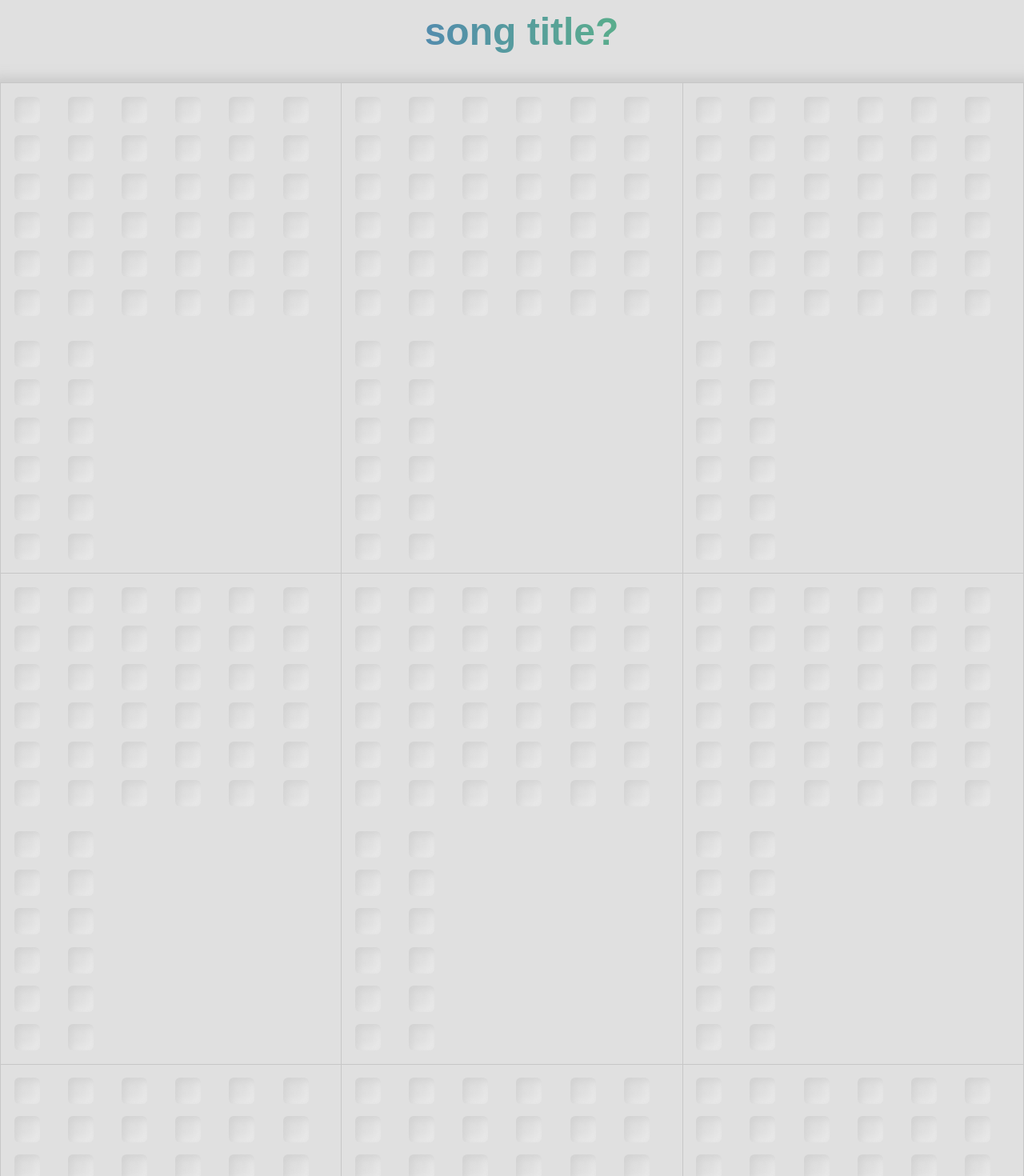
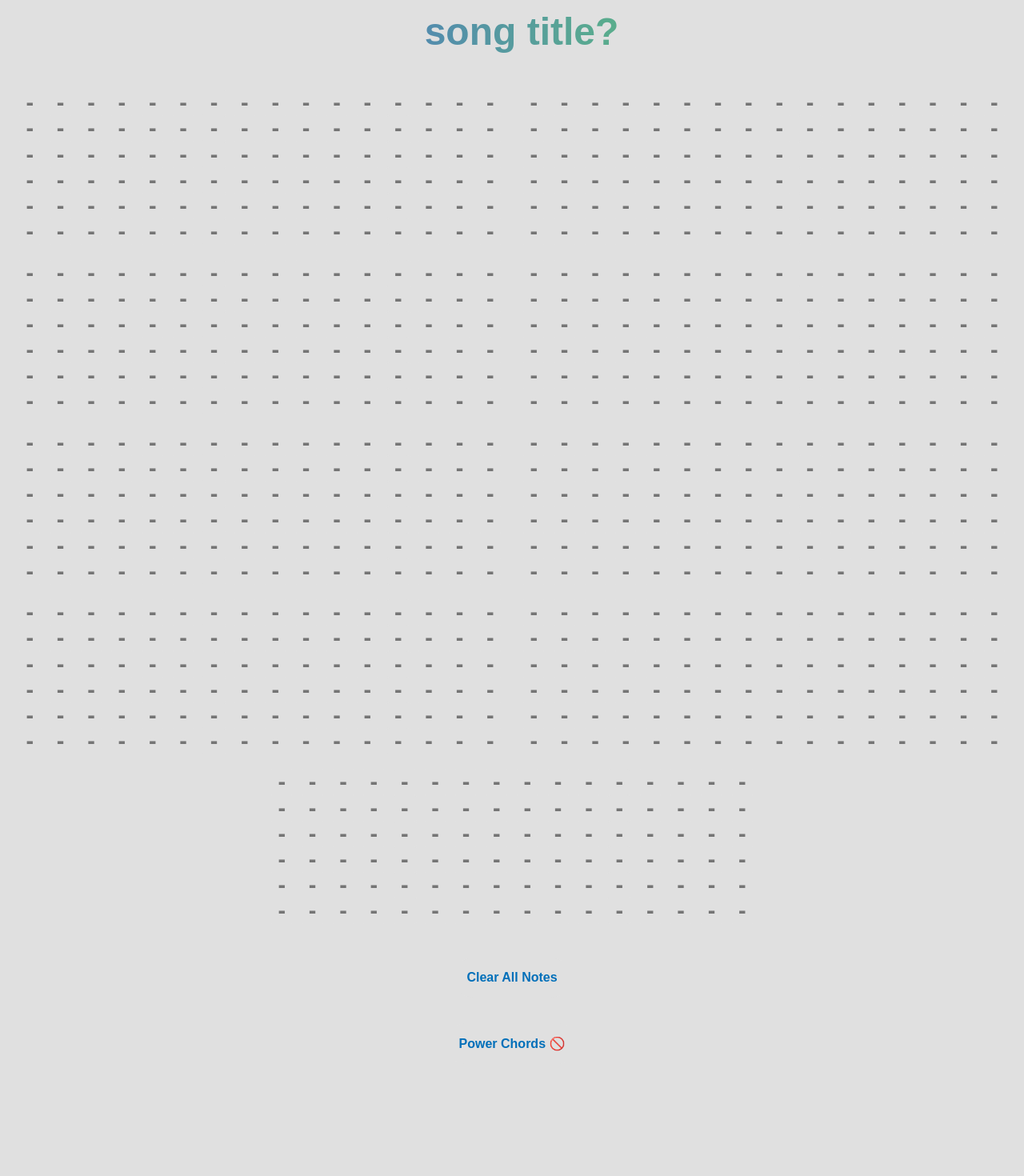
Before and after one commit to clearchaos3/tab-maker, a React (Create React App) app: page / in a window 1280 px wide. Shown: the top 1470 px of the page at 80% size. After the commit the page ends 1330 px from the top, so only its background shows below. Built offline with nearby package versions, Linux system fonts and the light colour scheme.

Commit message:
simple useState for first button

```diff
--- a/src/App.css
+++ b/src/App.css
@@ -19,13 +19,24 @@
 
 .Fret {
   width: 2em;
-  padding: .1em;
-  margin: 1em;
+  /* padding: .1em; */
+  margin: .2em;
 }
 
 .Frets {
   display: inline-block;
 }
+
+.Measure {
+  display: inline-block;
+  padding: .5em;
+}
+
+.Neck {
+  text-align: center;
+}
+
+
 
 table {
   box-shadow: 4px 4px 12px 12px rgba(199, 199, 199, 0.8);
@@ -49,8 +60,6 @@ td {
   text-align: center;
   border-radius: 6px;
   background: #e0e0e0;
-  box-shadow: inset 3px 3px 12px rgba(191, 191, 191, 0.6),
-    inset -3px -3px 12px rgba(255, 255, 255, 0.6);
   caret-color: transparent;
 }
 
@@ -58,10 +67,11 @@ td {
   box-shadow: rgba(0, 0, 255, 0.1) -1px -1px 6px 6px, rgba(55, 255, 0, 0.1) 1px 1px 6px 6px, rgba(50, 50, 93, 0.25) 0px 6px 12px -2px, rgba(0, 0, 0, 0.3) 0px 3px 7px -3px;
   outline: 0;
   color: #016FB9;
+  position: relative;
 }
 
 
-.clearNotes {
+Button {
   background-color: #e0e0e0;
   color: #016FB9;
   display: flex;
@@ -76,7 +86,7 @@ td {
   transition: all .2s;
 }
 
-.clearNotes:hover {
+Button:hover {
   box-shadow: inset 3px 3px 12px rgba(191, 191, 191, 0.6),
     inset -3px -3px 12px rgba(255, 255, 255, 0.6);
 }
--- a/src/App.js
+++ b/src/App.js
@@ -2,6 +2,7 @@ import './App.css';
 import Title from './Title'
 import Neck from './Neck'
 import checkKey from './CheckKey';
+import PowerChord from './PowerChord';
 
 function clearNotes() {
   let notes = document.querySelectorAll('[id$="fretForm"]');
@@ -14,6 +15,7 @@ function App() {
       <Title />
       <Neck />
       <button className="clearNotes" onClick={clearNotes}>Clear All Notes</button>
+      <PowerChord />
     </div >
   );
 }
--- a/src/Fret.js
+++ b/src/Fret.js
@@ -8,12 +8,18 @@ const Fret = (id) => {
         inputEl.current.select();
     }
 
-    const regEx = /[a-wyzA-WYZ]/g
+    // const regEx = /[a-wyzA-WYZ]/g
+
+    // function handleChange() {
+    //     let value = inputEl.current.value
+    //     value = value.replace(regEx, '')
+    //     value = value.substring(value.length, value.length - 2)
+    // }
 
     function handleChange() {
-        let value = inputEl.current.value
-        value = value.replace(regEx, '')
-        value = value.substring(value.length, value.length - 2)
+        if (true) {
+            //do powerChord
+        }
     }
 
     return (
@@ -26,6 +32,7 @@ const Fret = (id) => {
                     id={id.id}
                     onFocus={handleFocus}
                     onChange={handleChange}
+                    placeholder="-"
                 />
             </form>
         </div >
--- a/src/Measure.js
+++ b/src/Measure.js
@@ -2,16 +2,25 @@ import Frets from './Frets'
 
 //a Measure is comprised of 8 Frets
 const Measure = (measure) => {
+    const base = 6;
     return (
         <div className='Measure'>
             <Frets i={measure.measure} />
-            <Frets i={measure.measure + 6} />
-            <Frets i={measure.measure + 12} />
-            <Frets i={measure.measure + 18} />
-            <Frets i={measure.measure + 24} />
-            <Frets i={measure.measure + 30} />
-            <Frets i={measure.measure + 36} />
-            <Frets i={measure.measure + 42} />
+            <Frets i={measure.measure + base} />
+            <Frets i={measure.measure + base * 2} />
+            <Frets i={measure.measure + base * 3} />
+            <Frets i={measure.measure + base * 4} />
+            <Frets i={measure.measure + base * 5} />
+            <Frets i={measure.measure + base * 6} />
+            <Frets i={measure.measure + base * 7} />
+            <Frets i={measure.measure + base * 8} />
+            <Frets i={measure.measure + base * 9} />
+            <Frets i={measure.measure + base * 10} />
+            <Frets i={measure.measure + base * 11} />
+            <Frets i={measure.measure + base * 12} />
+            <Frets i={measure.measure + base * 13} />
+            <Frets i={measure.measure + base * 14} />
+            <Frets i={measure.measure + base * 15} />
         </div>
     )
 }
--- a/src/Neck.js
+++ b/src/Neck.js
@@ -1,26 +1,22 @@
 import Measure from './Measure'
 
 const Neck = () => {
-    const multiple = 48
+    const multiple = 96
     return (
         <div className='Neck'>
-            <table>
-                <tr>
-                    <td><Measure measure={multiple * 0} /></td>
-                    <td><Measure measure={multiple * 1} /></td>
-                    <td><Measure measure={multiple * 2} /></td>
-                </tr>
-                <tr>
-                    <td><Measure measure={multiple * 3} /></td>
-                    <td><Measure measure={multiple * 4} /></td>
-                    <td><Measure measure={multiple * 5} /></td>
-                </tr>
-                <tr>
-                    <td><Measure measure={multiple * 6} /></td>
-                    <td><Measure measure={multiple * 7} /></td>
-                    <td><Measure measure={multiple * 8} /></td>
-                </tr>
-            </table>
+            <Measure measure={multiple * 0} />
+            <Measure measure={multiple * 1} />
+            <Measure measure={multiple * 2} />
+
+
+            <Measure measure={multiple * 3} />
+            <Measure measure={multiple * 4} />
+            <Measure measure={multiple * 5} />
+
+
+            <Measure measure={multiple * 6} />
+            <Measure measure={multiple * 7} />
+            <Measure measure={multiple * 8} />
         </div>
     )
 }
--- /dev/null
+++ b/src/PowerChord.js
@@ -0,0 +1,16 @@
+import { useState } from "react";
+
+
+const PowerChord = () => {
+    const [powerChord, setPowerChord] = useState(0);
+    function togglePowerChord() {
+        setPowerChord(powerChord === 0 ? 1 : 0);
+    }
+
+    let emoji = powerChord === 1 ? '✅' : '🚫';
+    return (
+        <button className="PowerChord" onClick={() => togglePowerChord()}>Power Chords {emoji} </button >
+    );
+}
+
+export default PowerChord;
```
